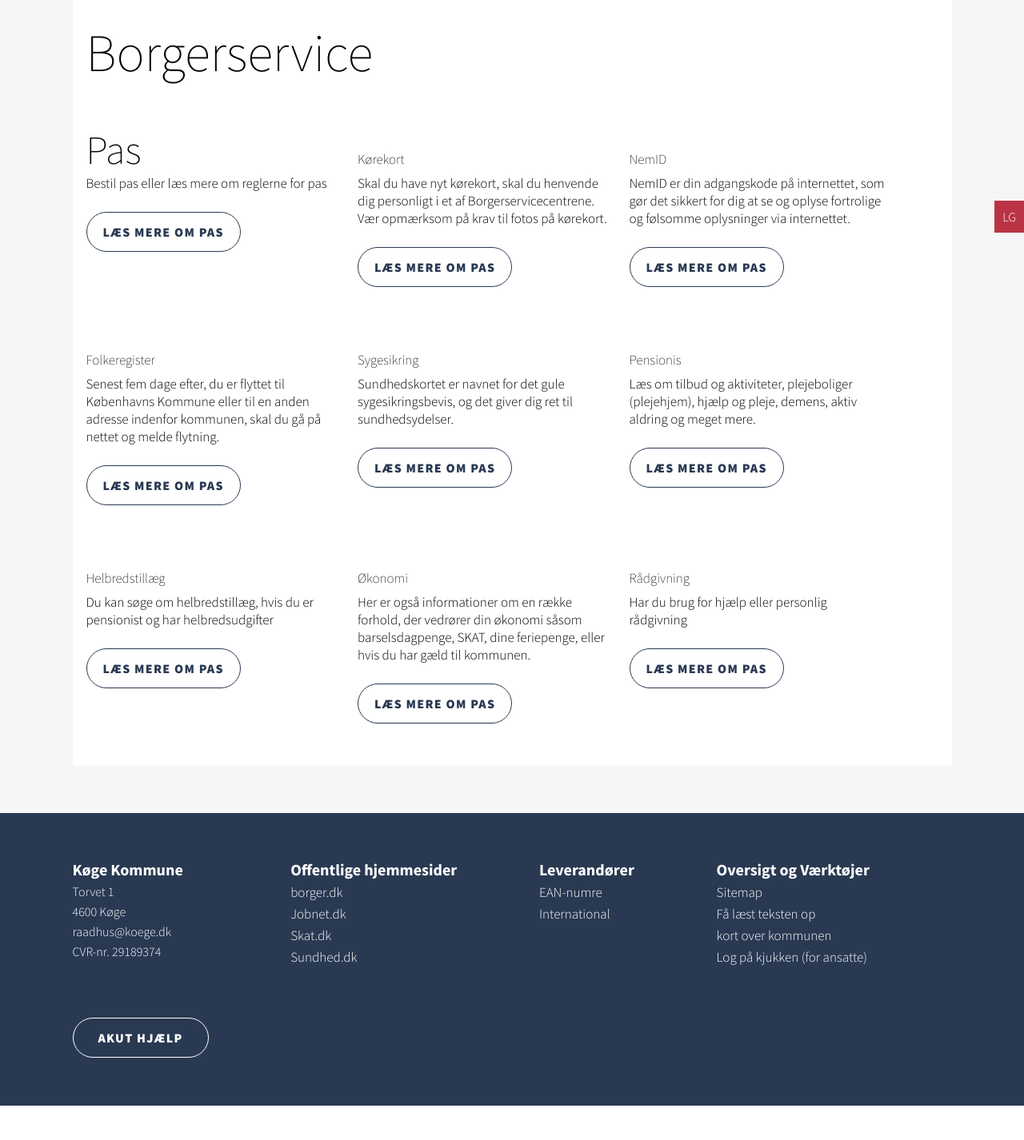
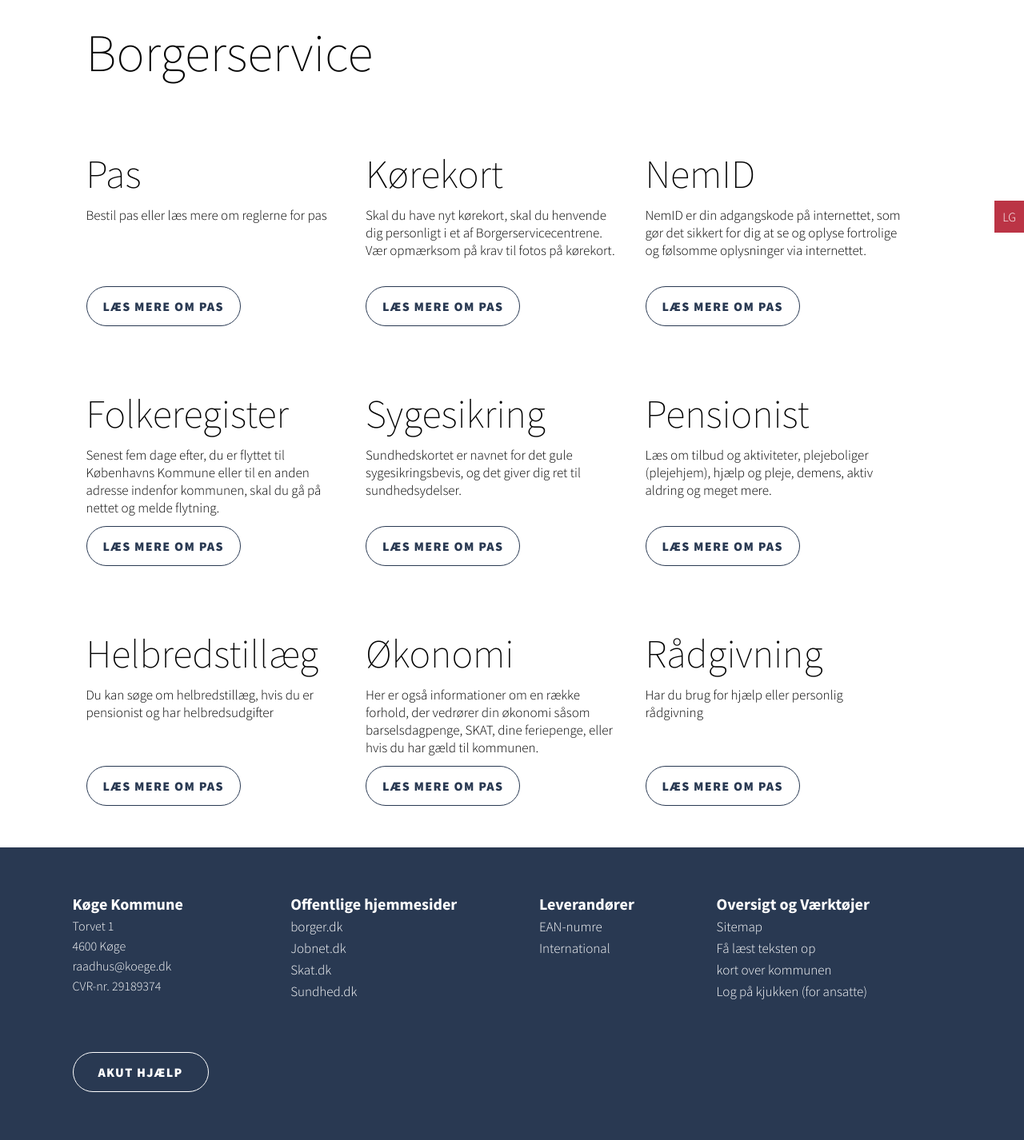
Before and after one commit to kasper-br/kk, a PHP site: page /localhost/borgerservice.php in a window 1280 px wide. Shown: the part 509-1935 px from the top of the page at 80% size. Before the commit the page ends 1892 px from the top, so only its background shows below. Run offline with PHP 8.4, Linux system fonts and the light colour scheme.

Commit message:
commit 2

```diff
--- a/borgerservice.php
+++ b/borgerservice.php
@@ -9,7 +9,7 @@
 
 <figure class="topimage borgerservice"></figure>
 
-<main>
+
         <article class="borgergridwrapper">
                 <div class="borgergridcontainer">
                         <div class="item0">
@@ -23,48 +23,48 @@
                         </div>
 
                         <div class="itemX">
-                                <h3><a href="#">Kørekort</a></h3>
+                                <a href="#"><h3>Kørekort</h3></a>
                                 <p>Skal du have nyt kørekort, skal du henvende dig personligt i et af Borgerservicecentrene. Vær opmærksom på krav til fotos på kørekort. </p>
                                 <a href="#" class="btn blue outline">læs mere om pas</a>
                         </div>
                         <div class="itemX">
-                                <h3><a href="#">NemID</a></h3>
+                                <a href="#"><h3>NemID</h3></a>
                                 <p>NemID er din adgangskode på internettet, som gør det sikkert for dig at se og oplyse fortrolige og følsomme oplysninger via internettet.</p>
                                 <a href="#" class="btn blue outline">læs mere om pas</a>
                         </div>
                         <div class="itemX">
-                                <h3><a href="#">Folkeregister</a></h3>
+                                <a href="#"><h3>Folkeregister</h3></a>
                                 <p>Senest fem dage efter, du er flyttet til Københavns Kommune eller til en anden adresse indenfor kommunen, skal du gå på nettet og melde flytning.</p>
                                 <a href="#" class="btn blue outline">læs mere om pas</a>
                         </div>
                         <div class="itemX">
-                                <h3><a href="#">Sygesikring</a></h3>
+                                <a href="#"><h3>Sygesikring</h3></a>
                                 <p>Sundhedskortet er navnet for det gule sygesikringsbevis, og det giver dig ret til sundhedsydelser.</p>
                                 <a href="#" class="btn blue outline">læs mere om pas</a>
                         </div>
                         <div class="itemX">
-                                <h3><a href="#">Pensionis</a></h3>
+                                <a href="#"><h3>Pensionist</h3></a>
                                 <p>Læs om tilbud og aktiviteter, plejeboliger (plejehjem), hjælp og pleje, demens, aktiv aldring og meget mere.</p>
                                 <a href="#" class="btn blue outline">læs mere om pas</a>
                         </div>
                         <div class="itemX">
-                                <h3><a href="#">Helbredstillæg</a></h3>
+                                <a href="#"><h3>Helbredstillæg</h3></a>
                                 <p>Du kan søge om helbredstillæg, hvis du er pensionist og har helbredsudgifter</p>
                                 <a href="#" class="btn blue outline">læs mere om pas</a>
                         </div>
                         <div class="itemX">
-                                <h3><a href="#">Økonomi</a></h3>
+                                <a href="#"><h3>Økonomi</h3></a>
                                 <p>Her er også informationer om en række forhold, der vedrører din økonomi såsom barselsdagpenge, SKAT, dine feriepenge, eller hvis du har gæld til kommunen.</p>
                                 <a href="#" class="btn blue outline">læs mere om pas</a>
                         </div>
                         <div class="itemX">
-                                <h3><a href="#">Rådgivning</a></h3>
+                                <a href="#"><h3>Rådgivning</h3></a>
                                 <p>Har du brug for hjælp eller personlig rådgivning</p>
                                 <a href="#" class="btn blue outline">læs mere om pas</a>
                         </div>
                 </div>
         </article>
 
-</main>
+
 
 <?php include 'footer.php';?>
--- a/css/styles.css
+++ b/css/styles.css
@@ -457,7 +457,6 @@ footer {
   background: #293952;
   color: #ffffff;
   padding: 40px;
-  margin-top: 60px;
 }
 @media screen and (min-width: 599px) {
   footer {
@@ -763,6 +762,7 @@ article.text {
     padding: 50px;
     width: 70%;
     float: left;
+    margin-bottom: 60px;
   }
 }
 article.text .btn {
@@ -977,9 +977,23 @@ article.borgergridwrapper div.borgergridcontainer {
 @media screen and (min-width: 767px) {
   article.borgergridwrapper div.borgergridcontainer {
     display: grid;
+    margin: auto;
     grid-template-columns: 50% 50%;
-    width: 100%;
-    grid-column-gap: 20px;
+    width: 85%;
+    grid-column-gap: 30px;
+    grid-row-gap: 30px;
+  }
+  article.borgergridwrapper div.borgergridcontainer .itemX {
+    position: relative;
+    height: 240px;
+  }
+  article.borgergridwrapper div.borgergridcontainer .itemX .btn {
+    position: absolute;
+    bottom: 0;
+  }
+  article.borgergridwrapper div.borgergridcontainer .btn {
+    position: absolute;
+    bottom: 0;
   }
   article.borgergridwrapper div.borgergridcontainer .item0 {
     grid-column: 1 / 3;
@@ -989,6 +1003,8 @@ article.borgergridwrapper div.borgergridcontainer {
   article.borgergridwrapper div.borgergridcontainer {
     display: grid;
     grid-template-columns: 30% 30% 30%;
+    grid-column-gap: 30px;
+    margin: auto;
     width: 1099px;
   }
   article.borgergridwrapper div.borgergridcontainer .item0 {
@@ -1001,6 +1017,9 @@ article.borgergridwrapper div.borgergridcontainer div {
 article.borgergridwrapper div.borgergridcontainer div h2 {
   margin: 15px 0px 25px;
 }
+article.borgergridwrapper div.borgergridcontainer div h3 {
+  margin-bottom: 10px;
+}
 article.borgergridwrapper div.borgergridcontainer div a {
   text-decoration: none;
   color: black;
--- a/scss/_borgerservice.scss
+++ b/scss/_borgerservice.scss
@@ -11,6 +11,7 @@ figure.borgerservice {
     }
 }
 
+
 article.borgergridwrapper{
         width: 100%;
         background-color: white;
@@ -20,9 +21,27 @@ article.borgergridwrapper{
 
                 @media screen and (min-width: $md) {
                         display: grid;
+                        margin: auto;
                         grid-template-columns: 50% 50%;
-                        width: 100%;
-                        grid-column-gap: 20px;
+                        width: 85%;
+                        grid-column-gap: 30px;
+                        grid-row-gap: 30px;
+
+
+                        .itemX{
+                                position: relative;
+                                height: 240px;
+
+                                .btn {
+                                        position: absolute;
+                                        bottom: 0;
+                                }
+                        }
+
+                        .btn {
+                                position: absolute;
+                                bottom: 0;
+                        }
 
                         .item0 {
                                 grid-column: 1 / 3;
@@ -32,6 +51,8 @@ article.borgergridwrapper{
                 @media screen and (min-width: $lg) {
                         display: grid;
                         grid-template-columns: 30% 30% 30%;
+                        grid-column-gap: 30px;
+                        margin: auto;
                         width: $lg;
 
                         .item0 {
@@ -48,6 +69,7 @@ article.borgergridwrapper{
                         }
 
                         h3 {
+                                margin-bottom: 10px;
 
                         }
 
--- a/scss/_footer.scss
+++ b/scss/_footer.scss
@@ -2,7 +2,7 @@ footer {
     background: $blue;
     color: $white;
     padding: 40px;
-    margin-top: 60px;
+    // margin-top: 60px;
 
     @media screen and (min-width: $sm) {
         padding: 60px;
--- a/scss/_passport.scss
+++ b/scss/_passport.scss
@@ -49,12 +49,14 @@ article.text {
     width: calc(100% - 20px);
     box-shadow: 2px 1px 4px 0 rgba(0,0,0,0.18);
 
+
     @media screen and (min-width: $md) {
         margin: 0;
         margin-top: -60px;
         padding: 50px;
         width: 70%;
         float: left;
+        margin-bottom: 60px;
     }
 
     .btn {
```
